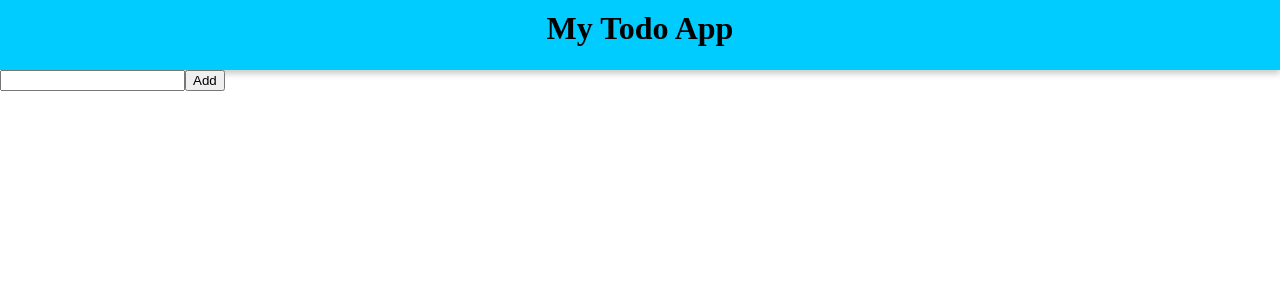
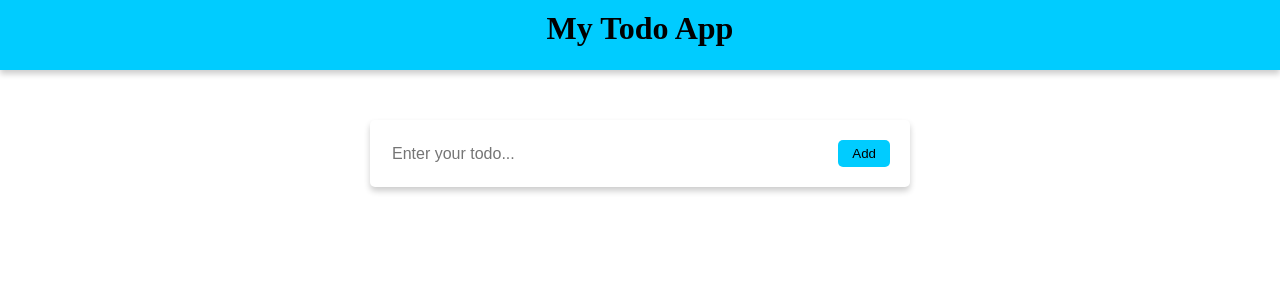
Before and after one commit to Maria-Naveen/Todo-App, a React (Vite) app: page / in a window 1280 px wide. Shown: the top 300 px of the page. Built offline with nearby package versions, Linux system fonts and the light colour scheme.

Commit message:
Styled the form component

```diff
--- a/src/components/Form.jsx
+++ b/src/components/Form.jsx
@@ -1,4 +1,5 @@
 import { useState } from "react";
+import styles from "./form.module.css";
 const Form = ({ todos, setTodos }) => {
   const [todo, setTodo] = useState("");
   const handleSubmit = (e) => {
@@ -7,13 +8,19 @@
     setTodo("");
   };
   return (
-    <form onSubmit={handleSubmit}>
-      <input
-        type="text"
-        value={todo}
-        onChange={(e) => setTodo(e.target.value)}
-      />
-      <button type="submit">Add</button>
+    <form className={styles.todoform} onSubmit={handleSubmit}>
+      <div className={styles.todoContainer}>
+        <input
+          className={styles.inputText}
+          type="text"
+          value={todo}
+          placeholder="Enter your todo..."
+          onChange={(e) => setTodo(e.target.value)}
+        />
+        <button className={styles.submitBtn} type="submit">
+          Add
+        </button>
+      </div>
     </form>
   );
 };
--- /dev/null
+++ b/src/components/form.module.css
@@ -0,0 +1,28 @@
+.todoform {
+  width: 500px;
+  margin: 0 auto;
+  margin-top: 50px;
+  padding: 20px;
+  border-radius: 5px;
+  box-shadow: 0 4px 6px rgba(0, 0, 0, 0.2);
+}
+.inputText {
+  display: block;
+  width: 100%;
+  font-size: 16px;
+  border: none;
+}
+.inputText:focus {
+  display: inline-block;
+  outline: none;
+}
+.submitBtn {
+  border: none;
+  border-radius: 5px;
+  padding: 6px 14px;
+  background-color: #00ccff;
+}
+
+.todoContainer {
+  display: flex;
+}
```
